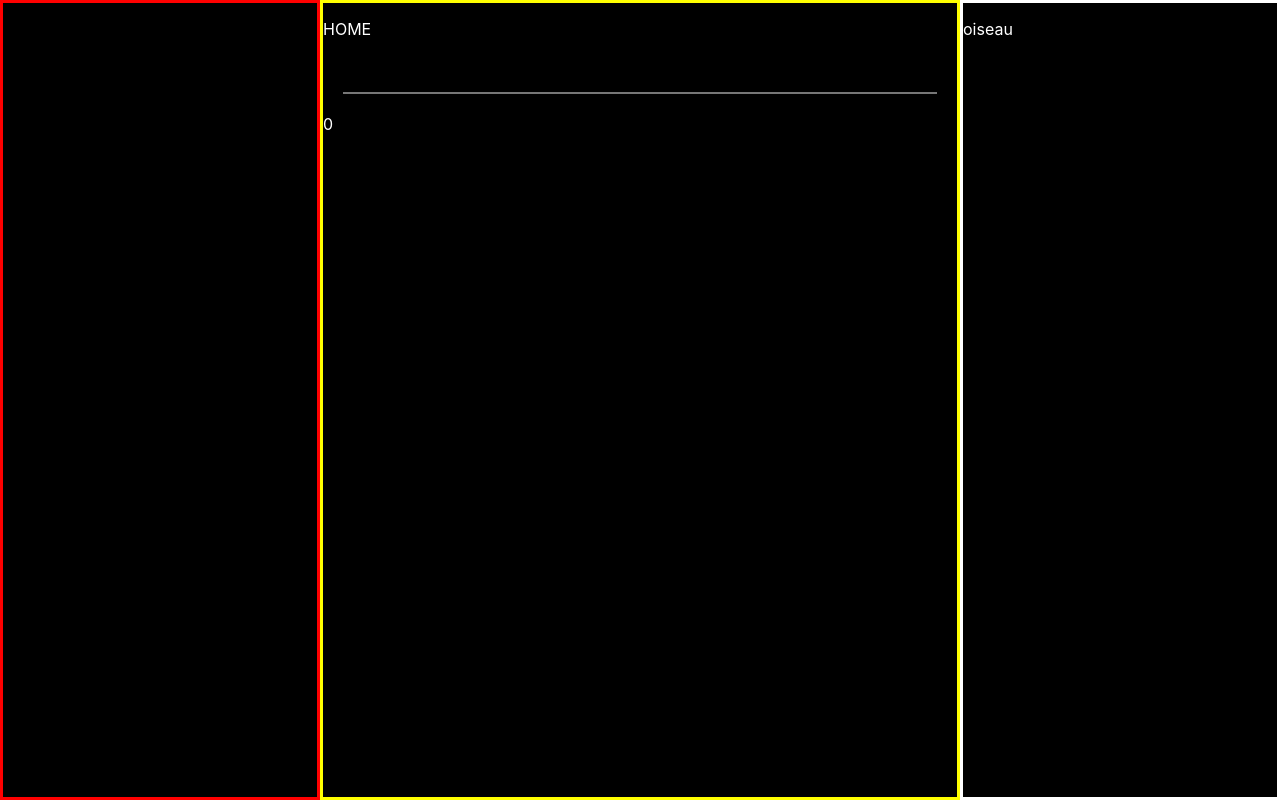
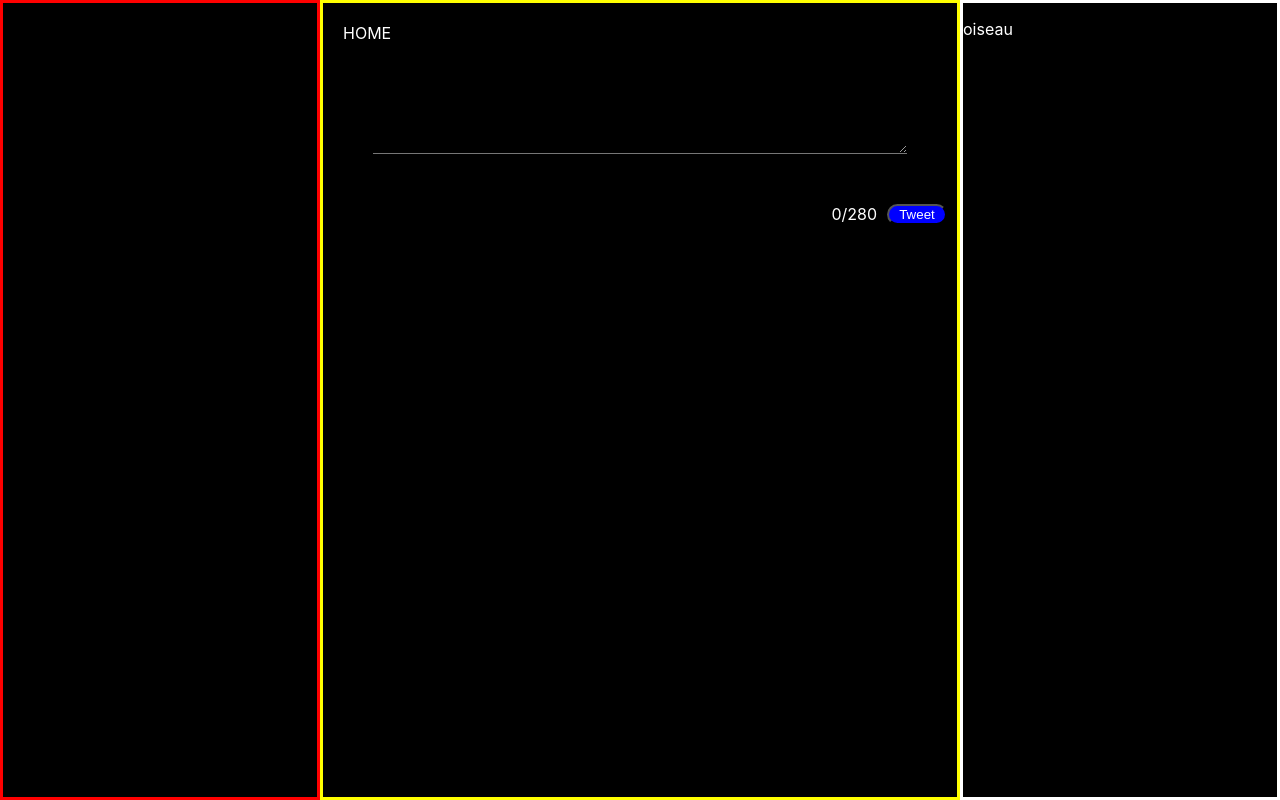
Before and after one commit to wassim-rb/hackatweet-front, a Next.js app: page /tweetpage in a window 1280 px wide. Built offline with nearby package versions, Linux system fonts and the light colour scheme.

Commit message:
nina frontend test push tweet whith connection merge via wassim

```diff
--- a/components/Tweets.js
+++ b/components/Tweets.js
@@ -1,32 +1,52 @@
 import React from "react";
 import { useState } from "react";
 import styles from "../styles/tweets.module.css";
+import { useSelector } from "react-redux";
 
 function Tweet() {
   const [counter, setCounter] = useState("");
+  const [addNewDescription, setaddNewDescription] = useState("");
+  const token = useSelector((state) => state.user.value);
+  const handleClick = () => {
+    // console.log(description);
+    console.log("click post");
+    fetch("http://localhost:3000/tweet/tweetUser", {
+      method: "POST",
+      headers: { "Content-Type": "application/json" },
+      body: JSON.stringify({
+        token: token,
+        description: addNewDescription,
+      }),
+    })
+      .then((response) => response.json())
+      .then(() => {
+        setaddNewDescription("");
+      });
+  };
+
   return (
     <div className={styles.container}>
       <div className={styles.left}></div>
       <div className={styles.middle}>
         <div className={styles.headerMiddle}>
-          <p>HOME</p>
-          {/* <textarea
+          <p className={styles.homeheader}>HOME</p>
+          <textarea
             className={styles.textarea}
-            type="text"
-            name="description"
-            size="280"
-            required
-            //class="input"
-            placeholder="Enter the new post"
-          /> */}
-          <input
-            className={styles.textarea}
-            type="textarea"
-            maxlength="280"
+            // type="textarea"
+            cols="45"
+            maxLength="280"
             onChange={(e) => setCounter(e.target.value)}
             value={counter}
           />
-          {counter.length}
+          <div className={styles.counteretBouton}>
+            <div className={styles.counter}>{counter.length}/280</div>
+            <button
+              className={styles.boutonTweet}
+              onClick={() => handleClick()}
+            >
+              Tweet
+            </button>
+          </div>
         </div>
       </div>
       <div className={styles.right}>
--- a/styles/globals.css
+++ b/styles/globals.css
@@ -7,4 +7,5 @@ body {
 
 * {
   box-sizing: border-box;
+  color: white;
 }
--- a/styles/tweets.module.css
+++ b/styles/tweets.module.css
@@ -1,5 +1,4 @@
 .container {
-  color: white;
   display: grid;
   background-color: black;
   height: 100vh;
@@ -26,12 +25,32 @@
 }
 
 .textarea {
-  color: white;
   background-color: rgba(0, 0, 0, 0);
   border-top: none;
   border-right: none;
   border-left: none;
   size: 10;
   height: 100%;
+  margin: 50px;
+  padding: 5px;
+}
+
+.counter {
+  text-align: right;
+}
+.homeheader {
   margin: 20px;
 }
+.boutonTweet {
+  background-color: blue;
+  border-radius: 20px;
+  width: 60px;
+  text-align: center;
+  margin-left: 10px;
+  margin-right: 10px;
+}
+
+.counteretBouton {
+  display: flex;
+  justify-content: right;
+}
```
